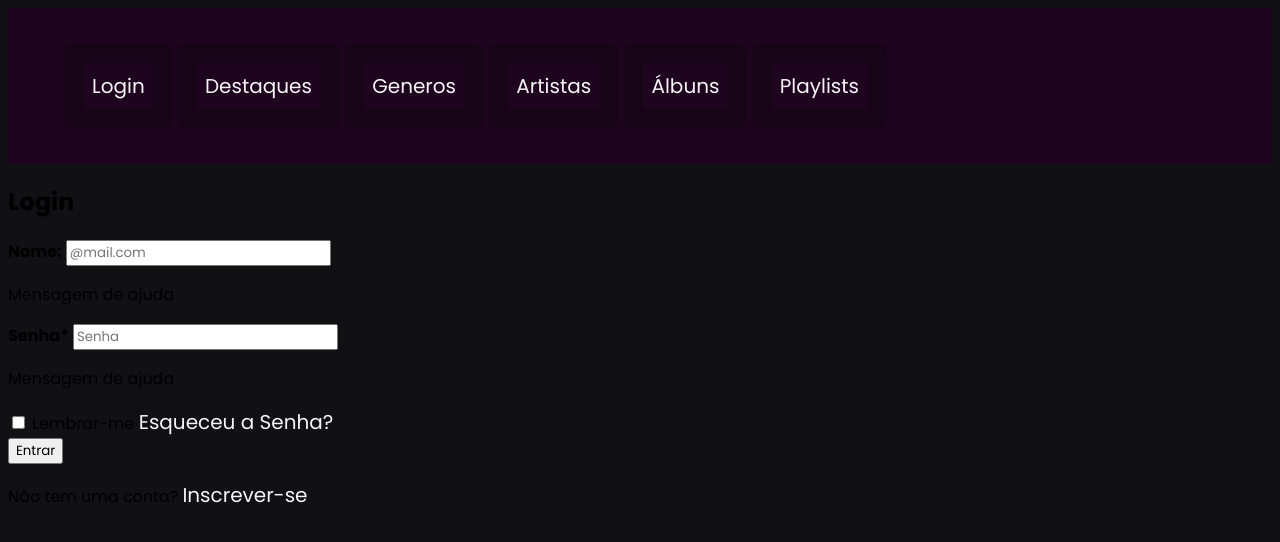
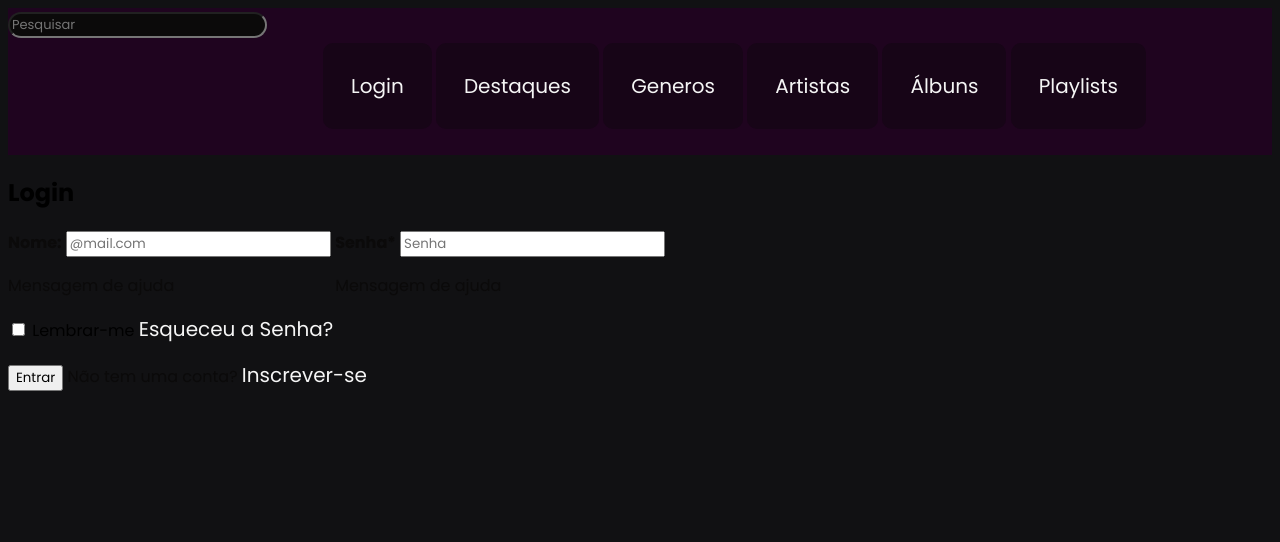
Before and after one commit to DianaLouise02/Site-Musica, a plain HTML site: page login.html in a window 1280 px wide. Drawn offline with Linux system fonts and the light colour scheme.

Commit message:
caixa de pesquisa

```diff
--- a/login.html
+++ b/login.html
@@ -9,6 +9,11 @@
 </head>
 <body>
     <header>
+        <div class="input-box">
+            <span for="pesquisa"></span>
+            <input id="pesquisa" type="email" placeholder="Pesquisar" required>
+
+        </div>
         <nav>
          <div class="pastas">
            <ul>
--- a/style.css
+++ b/style.css
@@ -4,8 +4,20 @@
    font-family: 'Poppins', sans-serif;
  }
 
+ .input-box{
+   color: rgb(11, 10, 10);
+   display: inline-block;
+   align-items: right;
+   border-radius: 20px;
+ }
 
+#pesquisa{
+   background-color: rgb(11, 10, 10);
+   color: whitesmoke;
+   font-size: 13px;
+   border-radius: 20px;
 
+}
 
 header {
     background-color: rgb(31, 4, 31);
@@ -15,6 +27,7 @@ header {
     display: flex;
 }
 
+
 nav{
 text-align: center;
 background-color: rgb(31, 4, 31);
@@ -22,6 +35,7 @@ margin-top: 1rem;
 margin-bottom: 1rem;
 margin-left: 1rem;
 margin-right: 1rem;
+margin-bottom: 0.2rem;
 display: inline-block;
 
 
@@ -34,6 +48,9 @@ nav ul li{
    border-color: rgb(23, 5, 23);
    display:inline-block;
    text-align: center;
+   background-color: rgb(23, 5, 23);
+   margin-bottom: 0.2rem;
+   border-radius: 30px;
 
 }
 
```
Also changed, not shown: albuns.html (+5 -0 lines), artistas.html (+5 -0 lines), cadastro.html (+5 -0 lines), destaques.html (+5 -0 lines), generos.html (+6 -0 lines), playlists.html (+5 -0 lines).
